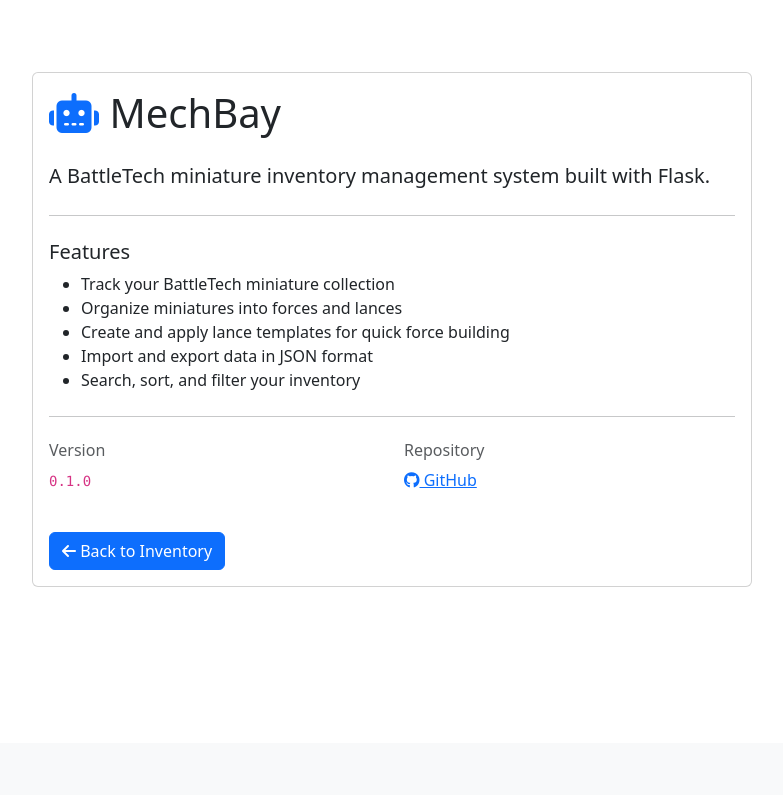
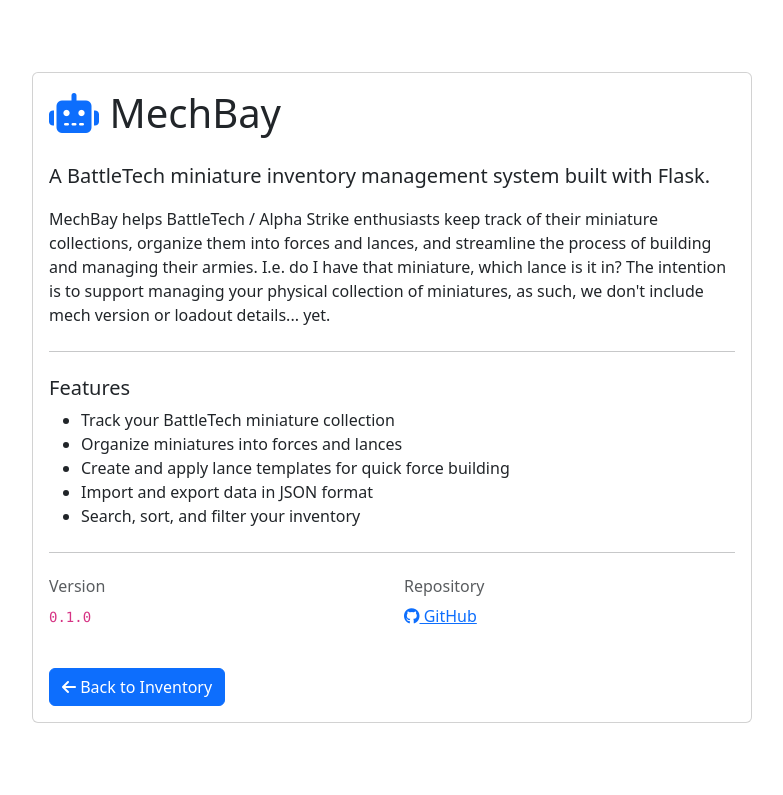
Before and after one commit to cantis/MechBay, a Flask app: page /about in a window 1280 px wide. Shown: the part 57-852 px from the top of the page, without its empty margins (248-1031 px from the left). Before the commit the page ends 644 px from the top, so only its background shows below. Run offline with Flask 3, Linux system fonts and the light colour scheme.

Commit message:
feat: Update documentation to clarify project purpose and miniature management focus

```diff
--- a/app/templates/about.html
+++ b/app/templates/about.html
@@ -12,6 +12,13 @@
 
                     <p class="lead">
                         A BattleTech miniature inventory management system built with Flask.
+                    </p>
+                        MechBay helps BattleTech / Alpha Strike enthusiasts keep track of their miniature collections,
+                        organize them into forces and lances, and streamline the process of building
+                        and managing their armies. I.e. do I have that miniature, which lance is it in?
+
+                        The intention is to support managing your physical collection of miniatures, as such,
+                        we don't include mech version or loadout details... yet.
                     </p>
 
                     <hr class="my-4">
```
Also changed, not shown: Docs/DEVELOPER.md (+2 -2 lines).
